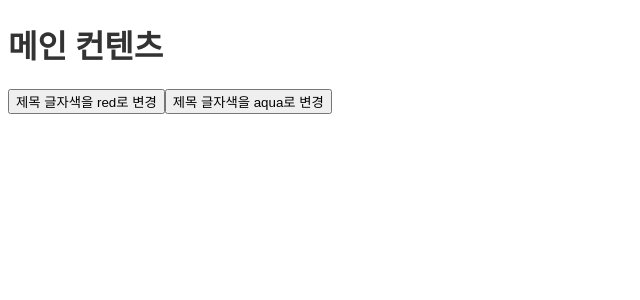
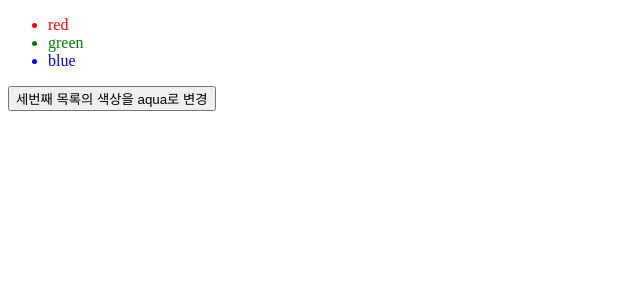
Before and after one commit to minechoo/React, a React (Create React App) app: page / in a window 1280 px wide. Shown: the top 300 px of the page, without its empty margins (0-640 px from the left). Built offline with nearby package versions, Linux system fonts and the light colour scheme.

Commit message:
불변성

```diff
--- a/src/App.js
+++ b/src/App.js
@@ -2,46 +2,45 @@ import Popup from './Popup';
 import { useState } from 'react';
 
 function App() {
-	//컴포넌트 함수 안쪽에서 특정 정보값을 지역변수에 담아놓으면
-	//해당 함수가 호출될때마다 다시 초기값으로 갱신되는 문제가 발생
-	//컴포넌트 함수안에서 특정정보값을 이밴트에 의해서 바꾸고
-	//그 정보값을 토대로 JSX리턴해주는 함수를 다시 호출해서 재랜더링 해줄 필요가 있음
-	//State: 컴포넌트 내부에서 특정정보값을 담아줌 - 해당 값이 바뀌면 컴포넌트 함수를 강제 재호출하면서 새로운 화면으로 갱신
+	const [Colors, setColors] = useState(['red', 'green', 'blue']);
 
-	//useState 는 배열값을 리턴[인수로 전달한 값을 state에 담아서 첫번째값, 해당 state 를 변경할 수 있는 전용함수]
-	const [IsPop, setIsPop] = useState(false);
-	console.log(useState(false));
-
-	const [Color, setColor] = useState('#333');
+	// if (Colors.indexOf() === 2) color = ;
 
 	return (
 		<>
-			<main className='wrap'>
-				<h1
-					style={{ color: Color }}
-					onClick={() => {
-						setIsPop(true);
-					}}
-				>
-					메인 컨텐츠
-				</h1>
-				<button onClick={() => setColor('red')}>제목 글자색을 red로 변경</button>
-				<button onClick={() => setColor('aqua')}>제목 글자색을 aqua로 변경</button>
-			</main>
-			{/* {IsPop ? <Popup /> : null} */}
-			{IsPop && <Popup setIsPop={setIsPop} />}
+			<ul>
+				{Colors.map((color, idx) => {
+					return (
+						<li key={idx} style={{ color: color }}>
+							{color}
+						</li>
+					);
+				})}
+			</ul>
+			<button
+				onClick={() => {
+					const newColors = [...Colors];
+					newColors[2] = 'aqua';
+					setColors(newColors);
+				}}
+			>
+				세번째 목록의 색상을 aqua로 변경
+			</button>
 		</>
 	);
 }
 
 export default App;
+/*
+	State (상태값)
+	- 리액트에서 컴포넌트의 화면 출력(rendering)을 담당하는 중요 정보값을 담는 그릇
+	- 컴포넌트안에서 State값이 변경되면 해당 컴포넌트 화면이 자동으로 재랜더링됨 (함수가 재호출)
+	- state에 담기는 정보값이 원시형이 아닌 배열이나 객체같은 참조형 자료이면 무조건 전개연산자로 복사본을 만들어서 변경처리 (불변성유지)
+	- 리액트에서 state에 불변성을 유지하는 이유는 원본가 바뀔 복사본을 비교 대조해서 화면을 재 랜더링하기 때문
 
-/**
-state (상태값)
-리액트에서 컴포넌트의 화면 출력을 담당하는 종요정보값을 담는 그릇
--컴포넌트안에서 state 값이 변경되면 해당 컴포넌트 화면이 자동으로 재랜더링 됨(함수가 재호출)
-State 사용법
-1. 리액트로부터 useState 라는 State 생성해주는 전용 기능을 import(hook)
-2.useState 함수를 통해서 State와 state를 변경해주는 함수극 비구조할당으로 받음
-3.해당 State 갑승ㄹ
- */
+	State사용법
+	1. 리액트로부터 useState라는 state생성해주는 전용 기능을 import (hook) : hook은 무조건 컴포넌트 함수 내부에서 호출되어야함
+	2. useState 함수를 통해서 State와 State를 변경해주는 함수를 비구조화할당으로 받음
+	3. 해당 State값을 무조건 State전용 변경함수를 통해서만 변경가능
+
+*/
```
